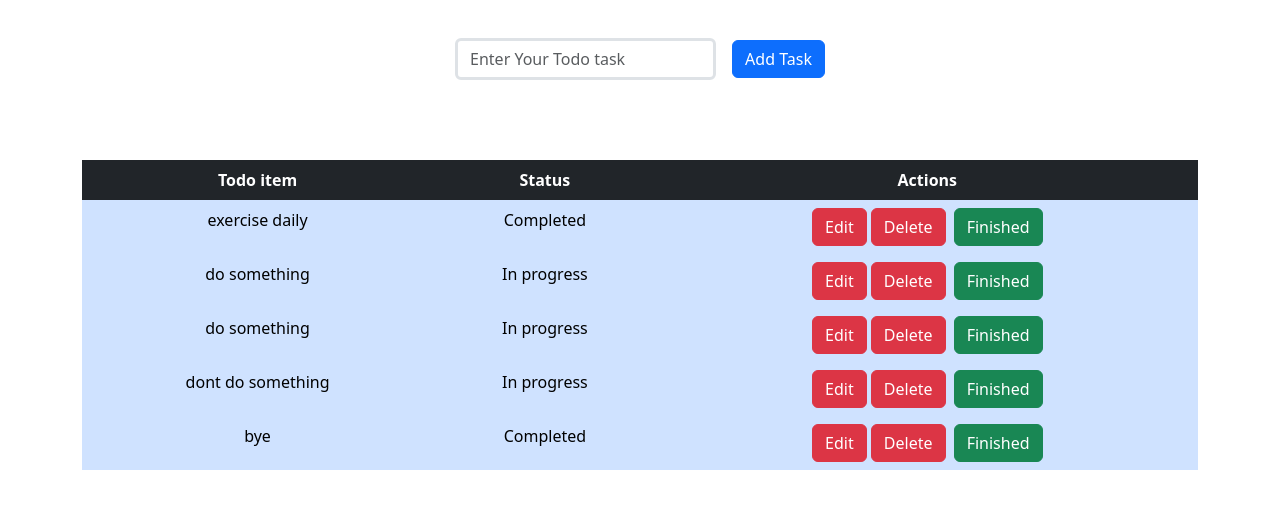
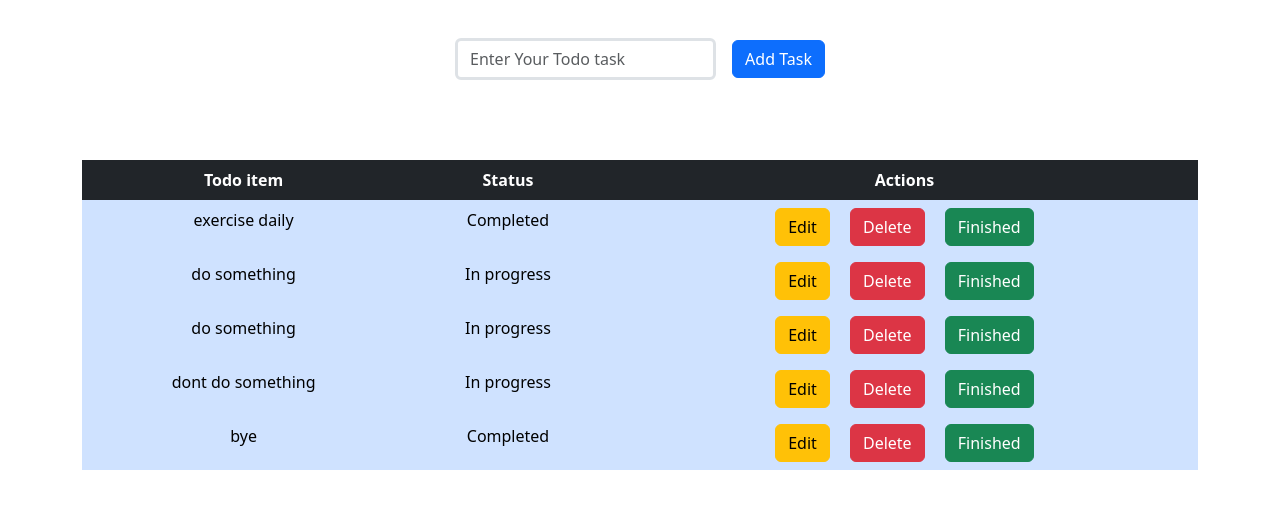
Before and after one commit to Sudharsan7303/Todo-App, a Django app: template todoapp/templates/todoapp/todo.html in a window 1280 px wide. Shown: the part 184-693 px from the top of the page. Run offline with Django 4.2, Linux system fonts and the light colour scheme; the template is opened without the code that fills it: values that come from a table or form of the project are taken from there, others are empty; data comes from the database, SQL or seed files in the repository; both versions use the stored data as it was after the commit.

Commit message:
Styling added to the edit feature

```diff
--- a/todoapp/templates/todoapp/todo.html
+++ b/todoapp/templates/todoapp/todo.html
@@ -62,9 +62,9 @@
             {% endif %}
 
             <td>
-              <a href="{% url 'edit' todo.id %}"><button type="submit"  class="btn btn-danger">Edit</button></a>
-              <a href="{% url 'delete' todo.id %}"><button type="submit" class="btn btn-danger">Delete</button></a>
-              <a href="{% url 'update' todo.id %}"><button type="submit" class="btn btn-success ms-1">Finished</button></a>
+              <a href="{% url 'edit' todo.id %}"><button type="submit"  class="btn btn-warning mx-2">Edit</button></a>
+              <a href="{% url 'delete' todo.id %}"><button type="submit" class="btn btn-danger mx-2">Delete</button></a>
+              <a href="{% url 'update' todo.id %}"><button type="submit" class="btn btn-success mx-2">Finished</button></a>
             </td>
           </tr>
           {% endfor %}
```
Also changed, not shown: db.sqlite3.
